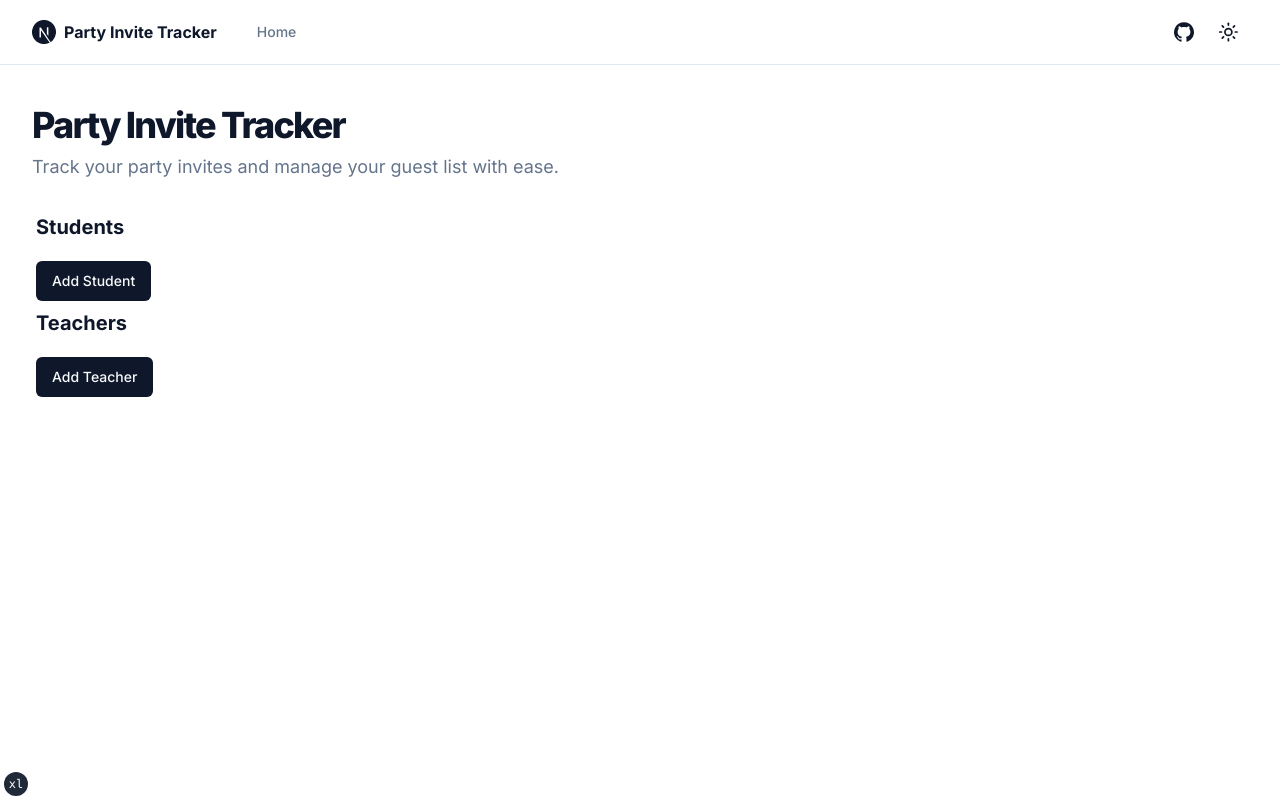
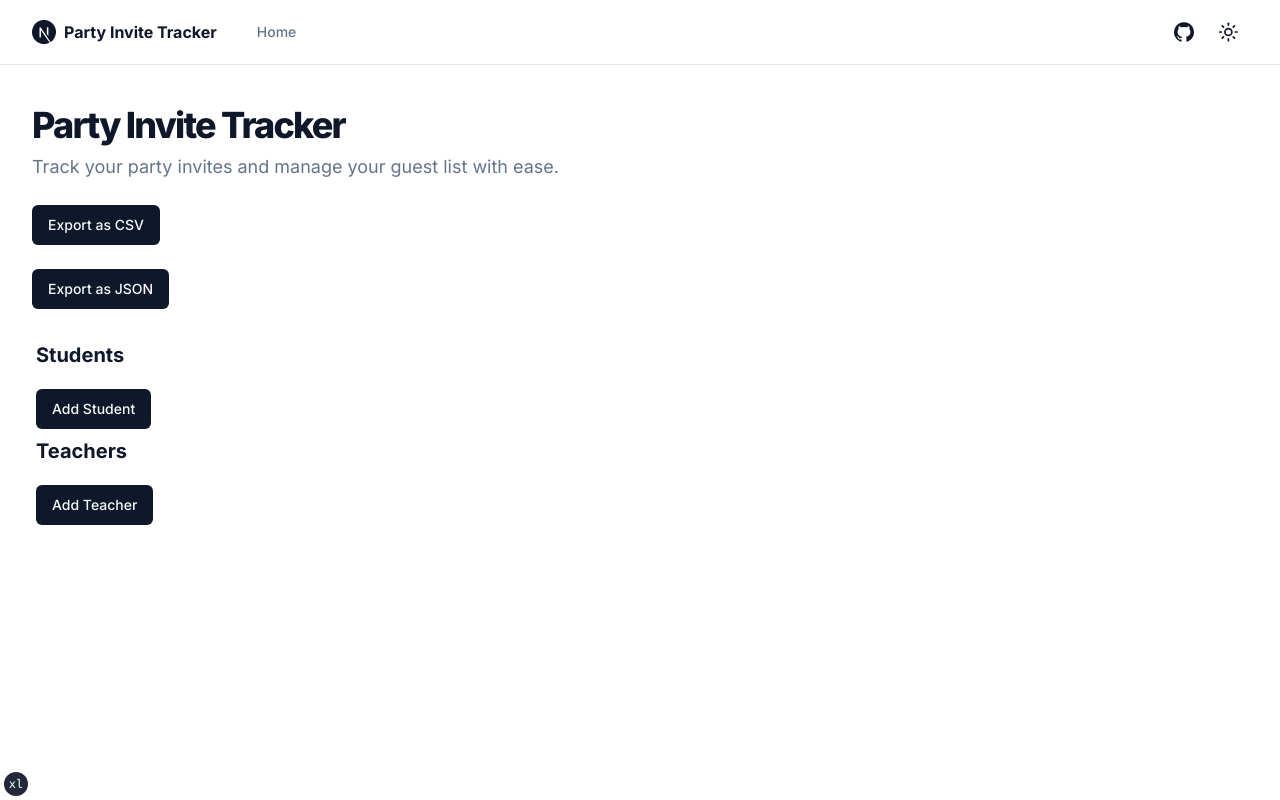
Before and after one commit to AlexProgrammerDE/party-invite-tracker, a Next.js app: page / in a window 1280 px wide. Built offline with nearby package versions, Linux system fonts and the light colour scheme.

Commit message:
Implement saving data

```diff
--- a/components/main-form.tsx
+++ b/components/main-form.tsx
@@ -18,6 +18,7 @@ import {
 import {Form} from "@/components/ui/form";
 import {useEffect, useState} from "react";
 import {zodResolver} from "@hookform/resolvers/zod";
+import FileSaver from "file-saver";
 
 export const possibleStates = z.enum(["PENDING", "PAID", "DELIVERED"])
 
@@ -103,6 +104,40 @@ function MainFormData({ formDataDefaults }: { formDataDefaults: FormData }) {
 
   return (
     <Form {...form}>
+      <button
+        className={cn("w-fit", buttonVariants())}
+        type="button"
+        onClick={() => {
+          let csvData = "Name,State,Type\n";
+          const formValues = form.getValues()
+          formValues.students.forEach((student) => {
+            csvData += `${student.name},${student.state},Student\n`
+            student.friends.forEach((friend) => {
+              csvData += `${friend.name},${friend.state},Friend of ${student.name}\n`
+            })
+          })
+          formValues.teachers.forEach((teacher) => {
+            csvData += `${teacher.name},${teacher.state},Teacher\n`
+          })
+          const blob = new Blob([csvData], {type: "text/plain;charset=utf-8"});
+          FileSaver.saveAs(blob, `partyguests-${new Date().toDateString()}.csv`)
+        }}
+      >
+        Export as CSV
+      </button>
+
+      <button
+        className={cn("w-fit", buttonVariants())}
+        type="button"
+        onClick={() => {
+          const formValues = form.getValues()
+          const blob = new Blob([JSON.stringify(formValues, null, 2)],
+            {type: "application/json;charset=utf-8"});
+          FileSaver.saveAs(blob, `partyguests-${new Date().toDateString()}.json`)
+        }}
+      >
+        Export as JSON
+      </button>
       <AutoSave watch={watch}/>
       <form className="mx-1 grid">
         <h2 className="mb-1 mt-2 text-xl font-bold">Students</h2>
--- a/package.json
+++ b/package.json
@@ -20,6 +20,7 @@
     "@radix-ui/react-slot": "^1.0.2",
     "class-variance-authority": "^0.7.0",
     "clsx": "^2.1.0",
+    "file-saver": "^2.0.5",
     "lucide-react": "0.323.0",
     "next": "^14.1.0",
     "next-themes": "^0.2.1",
@@ -34,6 +35,7 @@
   },
   "devDependencies": {
     "@ianvs/prettier-plugin-sort-imports": "^4.1.1",
+    "@types/file-saver": "^2.0.7",
     "@types/node": "^20.11.16",
     "@types/react": "^18.2.55",
     "@types/react-dom": "^18.2.18",
```
Also changed, not shown: 1 other file (tests, documents, lock files or other folders).
